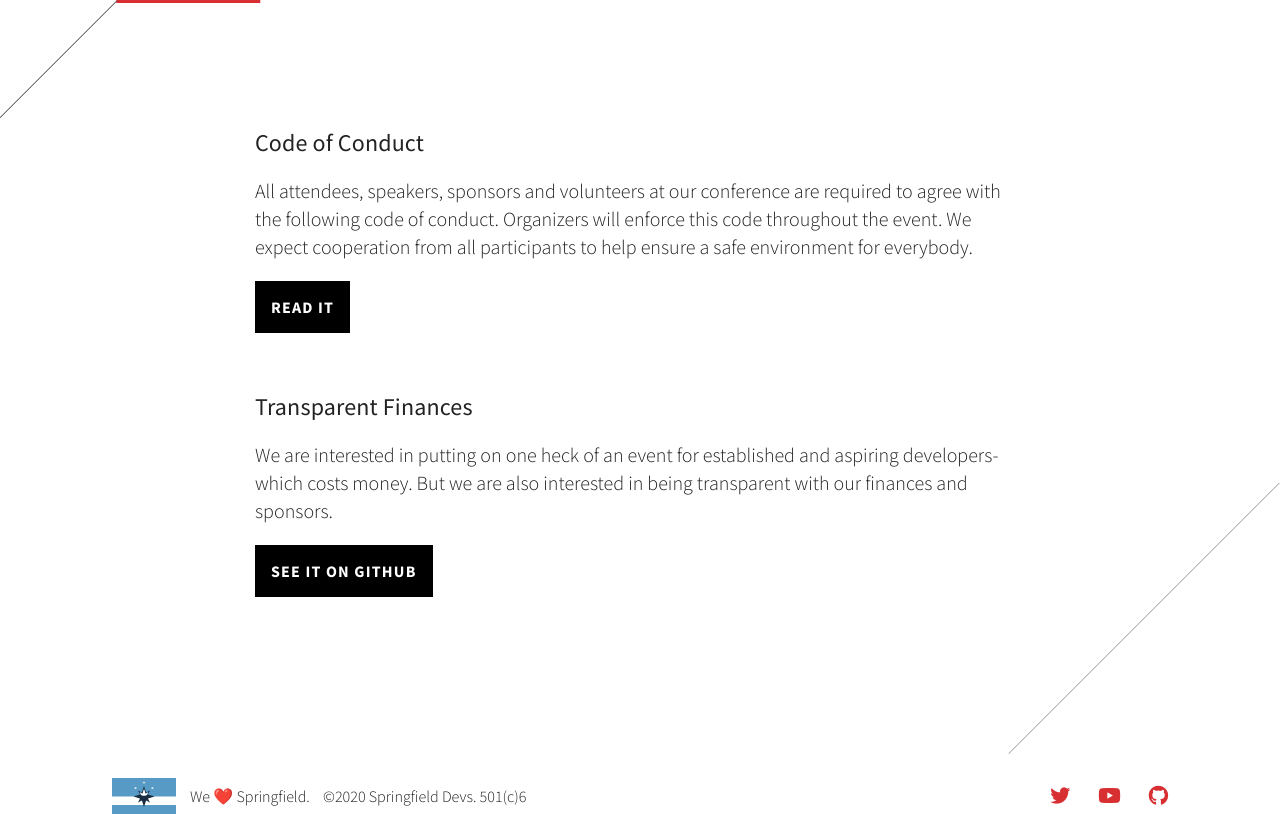
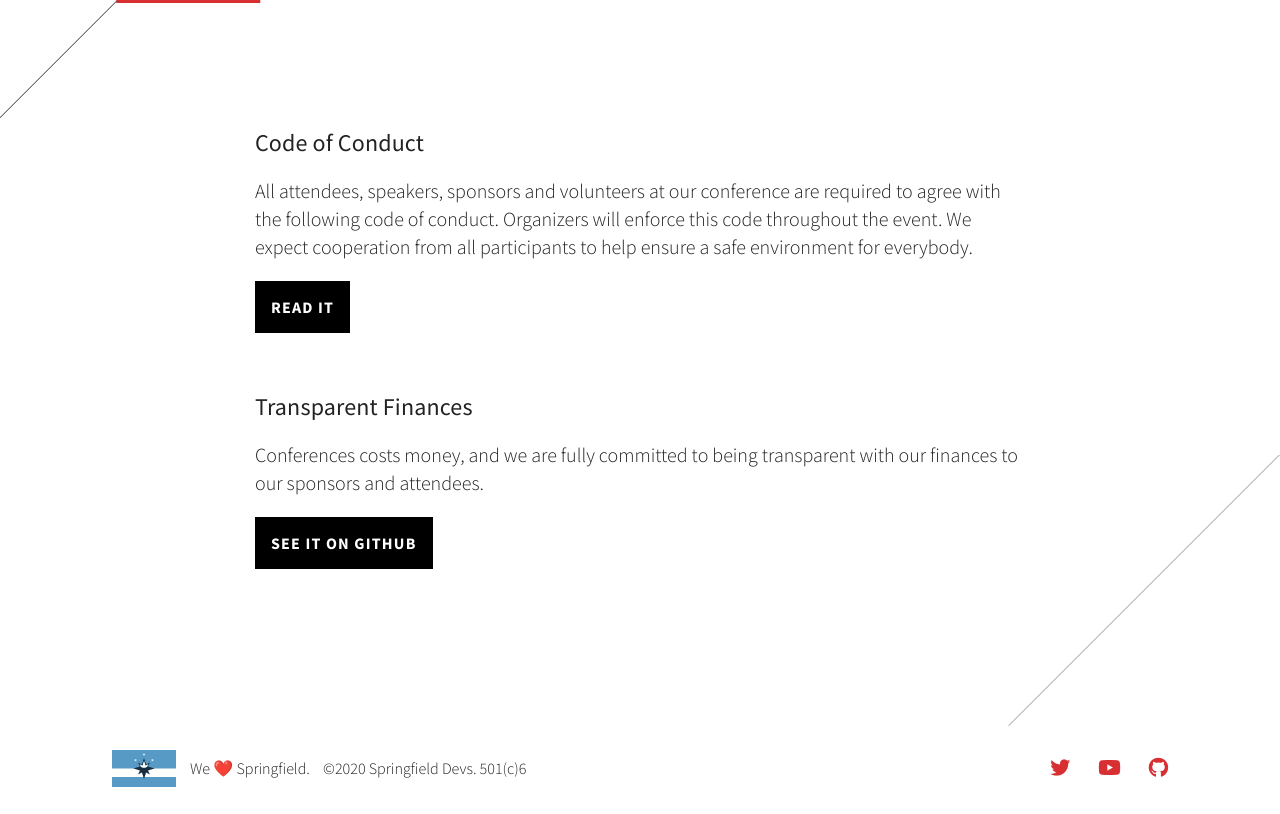
Before and after one commit to sgfdevs/methodconf.com, a PHP site: template templates/home.twig in a window 1280 px wide. Shown: the part 4586-5400 px from the top of the page. After the commit the page ends 5373 px from the top, so only its background shows below. Run offline with PHP 8.4, Linux system fonts and the light colour scheme; the template is opened without the code that fills it, so the values that code supplies are empty; some libraries are stand-ins or nearby versions.

Commit message:
copy update

```diff
--- a/templates/home.twig
+++ b/templates/home.twig
@@ -317,8 +317,7 @@
             <section>
                 <h3>Transparent Finances</h3>
                 <p>
-                    We are interested in putting on one heck of an event for established and aspiring developers- which
-                    costs money. But we are also interested in being transparent with our finances and sponsors.
+                    Conferences costs money, and we are fully committed to being transparent with our finances to our sponsors and attendees.
                 </p>
 
                 <a href="https://github.com/sgfdevs/treasurer" class="button" target="_blank">See It On Github</a>
```
